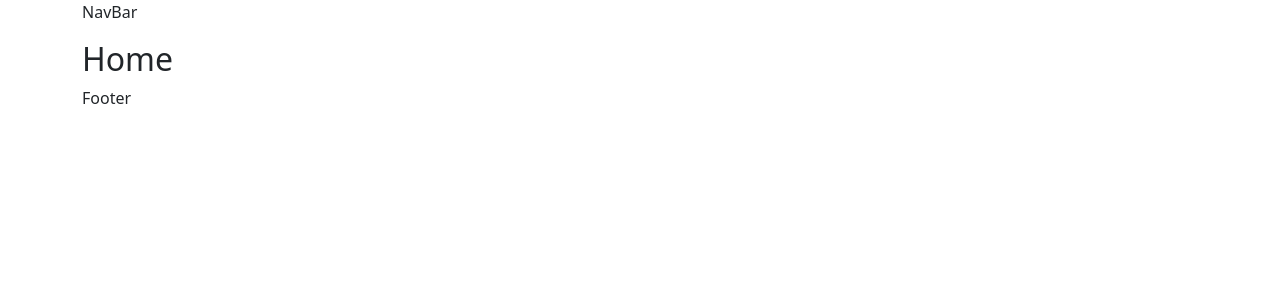
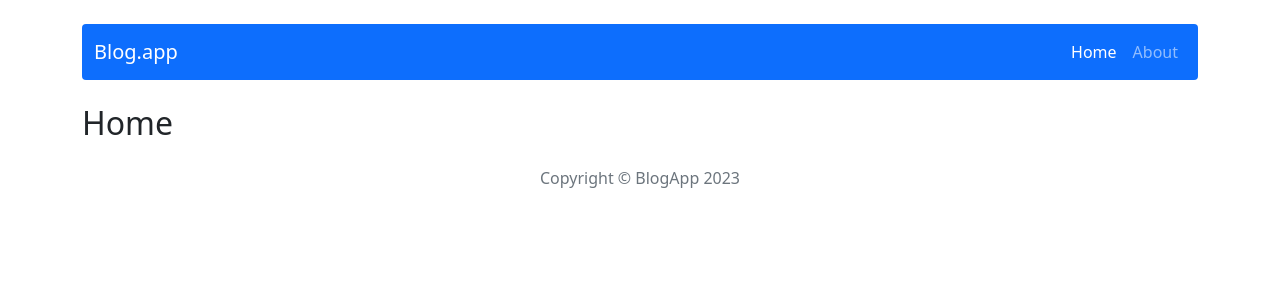
Before and after one commit to wierza/react-blog, a React (Create React App) app: page / in a window 1280 px wide. Shown: the top 300 px of the page. Built offline with nearby package versions, Linux system fonts and the light colour scheme.

Commit message:
Add Footer and Navbar styles

```diff
--- a/src/components/views/Footer.js
+++ b/src/components/views/Footer.js
@@ -2,7 +2,9 @@ import React from "react";
 
 const Footer = () => {
     return (
-        <p>Footer</p>
+        <div className="text-center text-muted my-4">
+            Copyright &copy; BlogApp 2023
+        </div>
     )
 };
 
--- a/src/components/views/NavBar.js
+++ b/src/components/views/NavBar.js
@@ -1,8 +1,23 @@
 import React from "react";
+import Container from 'react-bootstrap/Container';
+import Nav from 'react-bootstrap/Nav';
+import Navbar from 'react-bootstrap/Navbar';
+import { NavLink } from 'react-router-dom';
 
 const NavBar = () => {
     return (
-        <p>NavBar</p>
+        <Navbar bg="primary" variant="dark" expand="lg" className="mt-4 mb-4 rounded">
+            <Container>
+                <Navbar.Brand as={NavLink} to="/"> Blog.app </Navbar.Brand>
+                <Navbar.Toggle aria-controls="basic-navbar-nav" />
+                <Navbar.Collapse id="basic-navbar-nav">
+                    <Nav className="ms-auto">
+                        <Nav.Link as={NavLink} to="/">Home</Nav.Link>
+                        <Nav.Link as={NavLink} to="/about">About</Nav.Link>
+                    </Nav>
+                </Navbar.Collapse>
+            </Container>
+        </Navbar>
     )
 };
 
```
Also changed, not shown: package.json (+15 -3 lines), 1 other file (tests, documents, lock files or other folders).
